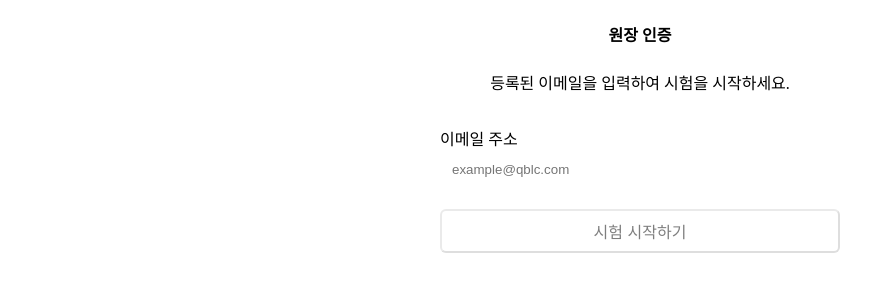
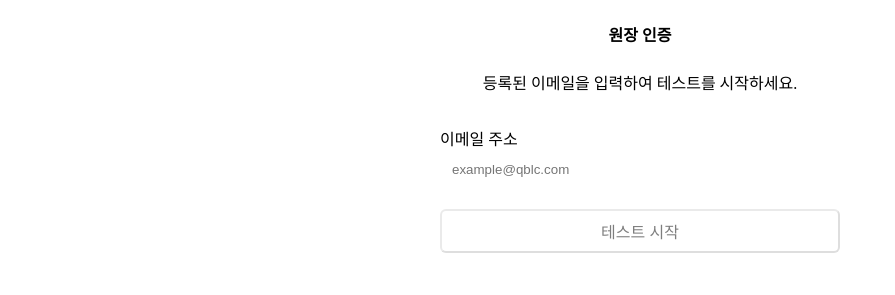
Before and after one commit to hanjihoon73/qblc-owner-assessment, a React (Vite) app: page /exam in a window 1280 px wide. Shown: the part 251-546 px from the top of the page, without its empty margins (0-895 px from the left). Built offline with nearby package versions, Linux system fonts and the light colour scheme; the HTML template or start-up script is replaced by a standard one.

Commit message:
chore: 응시 화면 텍스트 수정

```diff
--- a/src/pages/ExamAuth.jsx
+++ b/src/pages/ExamAuth.jsx
@@ -25,7 +25,7 @@ export default function ExamAuth() {
       <div style={{ maxWidth: '400px', width: '100%', padding: '3rem', backgroundColor: 'var(--bg-primary)', borderRadius: '12px', boxShadow: 'var(--shadow-md)', border: '1px solid var(--border-light)' }}>
         <h2 style={{ textAlign: 'center', marginBottom: '1.5rem', fontSize: 'var(--text-xl)' }}>원장 인증</h2>
         <p style={{ textAlign: 'center', color: 'var(--text-secondary)', marginBottom: '2rem', fontSize: 'var(--text-sm)' }}>
-          등록된 이메일을 입력하여 시험을 시작하세요.
+          등록된 이메일을 입력하여 테스트를 시작하세요.
         </p>
 
         <form onSubmit={handleSubmit} style={{ display: 'flex', flexDirection: 'column', gap: '1.5rem' }}>
@@ -46,7 +46,7 @@ export default function ExamAuth() {
           )}
 
           <Button type="submit" disabled={loading || !email}>
-            {loading ? '인증 중...' : '시험 시작하기'}
+            {loading ? '인증 중...' : '테스트 시작'}
           </Button>
         </form>
 
```
